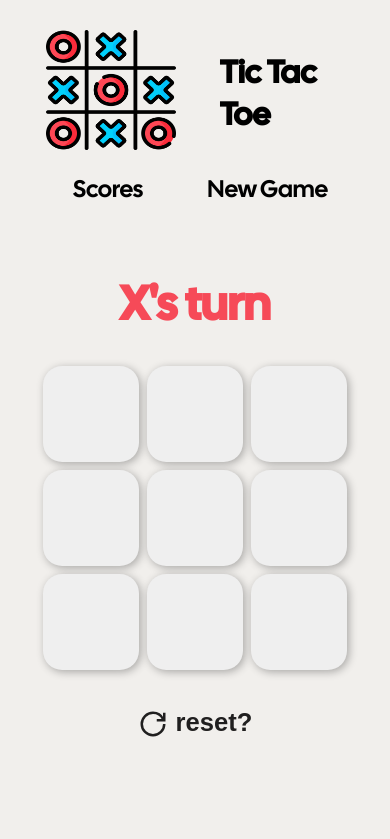
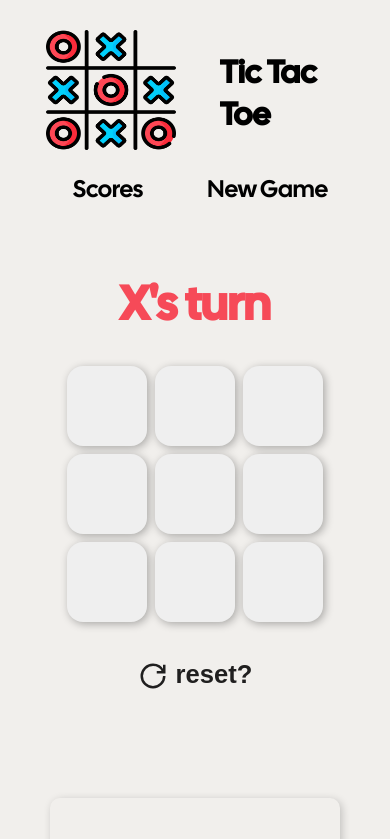
Before and after one commit to RaphCodes1/Next_JS_proj, a Next.js app in the folder tic-tac-toe/: page / in a window 390 px wide. Shown: the top 839 px of the page. Built offline with nearby package versions, Linux system fonts and the light colour scheme.

Commit message:
changed the buttons to 5 in 480px

```diff
--- a/tic-tac-toe/components/game-buttons/game-buttons.module.css
+++ b/tic-tac-toe/components/game-buttons/game-buttons.module.css
@@ -179,13 +179,30 @@
     }
 }
 
+@media(max-width:390px){
+    .GameButton .buttonBlue, .GameButton .buttonRed,
+    .GameButton .buttonGray, .GameButton .buttonGold
+    {
+        width: 5rem;
+        height: 5rem;
+        font-size: 2rem;
+    }
+
+    .turn h1{
+        font-size: 3rem;
+    }
+
+    .resetBtn{
+        font-size: 0.8rem;
+    }
+}
+
 @media(max-width:480px){
     .GameButton .buttonBlue, .GameButton .buttonRed,
     .GameButton .buttonGray, .GameButton .buttonGold
     {
-        /* min-width: 6rem; */
-        width: 6rem;
-        height: 6rem;
+        width: 5rem;
+        height: 5rem;
         font-size: 4rem;
     }
 
```
